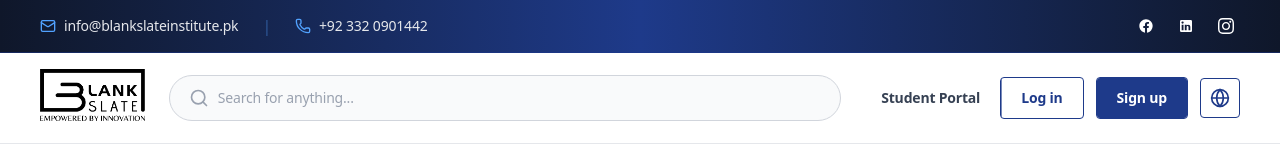
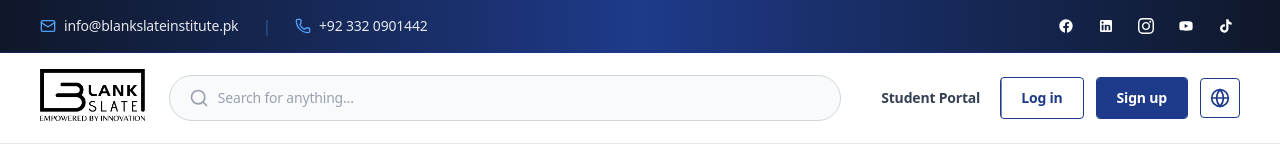
Before and after one commit to techbyrayyan/blank-slate-ins, a Next.js app: page / in a window 1280 px wide. Shown: the top 160 px of the page. Built offline with nearby package versions, Linux system fonts and the light colour scheme.

Commit message:
feat: add YouTube and TikTok icons to top bar

```diff
--- a/src/components/Navbar.js
+++ b/src/components/Navbar.js
@@ -6,7 +6,7 @@ import { usePathname } from "next/navigation";
 import { ArrowRight, Menu, X, Search, Mail, Phone, Globe } from "lucide-react";
 import Logo from "./Logo";
 import SearchModal from "./SearchModal";
-import { FacebookIcon, LinkedinIcon, InstagramIcon } from "./SocialIcons";
+import { FacebookIcon, LinkedinIcon, InstagramIcon, YoutubeIcon, TikTokIcon } from "./SocialIcons";
 import { useAuth } from "@/context/AuthContext";
 
 const navLinks = [
@@ -163,6 +163,14 @@ export default function Navbar({ onOpenApply }) {
                 <a href="https://instagram.com" target="_blank" rel="noopener noreferrer"
                   className="text-white hover:text-blue-300 transition-colors p-1.5" aria-label="Instagram">
                   <InstagramIcon className="w-4 h-4 text-white" />
+                </a>
+                <a href="https://youtube.com" target="_blank" rel="noopener noreferrer"
+                  className="text-white hover:text-blue-300 transition-colors p-1.5" aria-label="YouTube">
+                  <YoutubeIcon className="w-4 h-4 text-white" />
+                </a>
+                <a href="https://tiktok.com" target="_blank" rel="noopener noreferrer"
+                  className="text-white hover:text-blue-300 transition-colors p-1.5" aria-label="TikTok">
+                  <TikTokIcon className="w-4 h-4 text-white" />
                 </a>
               </div>
             </div>
--- a/src/components/SocialIcons.js
+++ b/src/components/SocialIcons.js
@@ -37,3 +37,11 @@ export function TwitterIcon({ className = "w-4 h-4" }) {
     </svg>
   );
 }
+
+export function TikTokIcon({ className = "w-4 h-4" }) {
+  return (
+    <svg className={className} fill="currentColor" viewBox="0 0 24 24">
+      <path d="M19.59 6.69a4.83 4.83 0 0 1-3.77-4.25V2h-3.45v13.67a2.89 2.89 0 0 1-5.2 1.74 2.89 2.89 0 0 1 2.31-4.64c.298-.002.595.042.88.13V9.4a6.33 6.33 0 0 0-1-.08A6.34 6.34 0 0 0 3 15.66a6.34 6.34 0 0 0 10.82 4.49 6.27 6.27 0 0 0 1.84-4.49V8.75a8.28 8.28 0 0 0 4.84 1.56V6.87a4.91 4.91 0 0 1-.91-.18z" />
+    </svg>
+  );
+}
```
